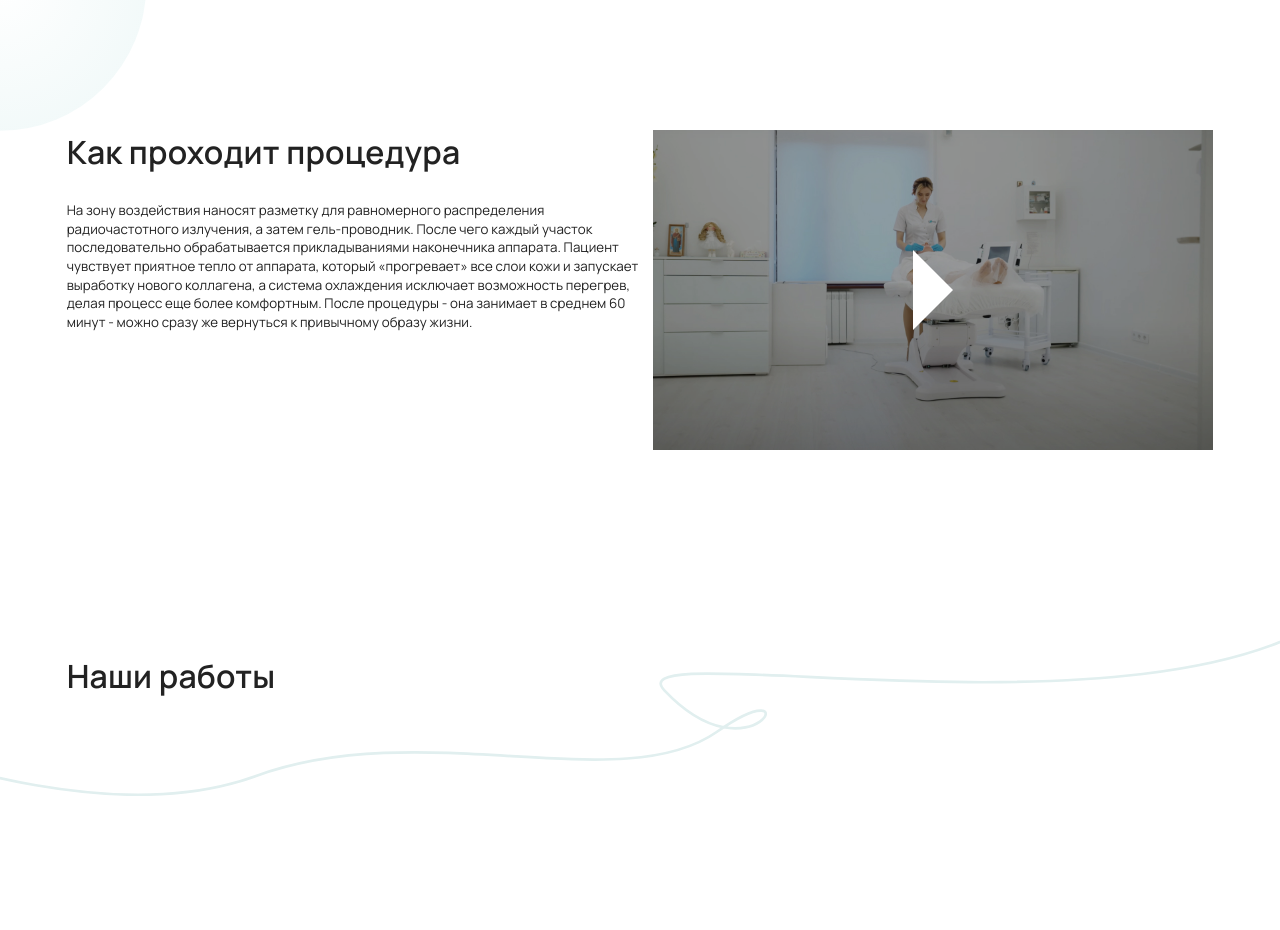
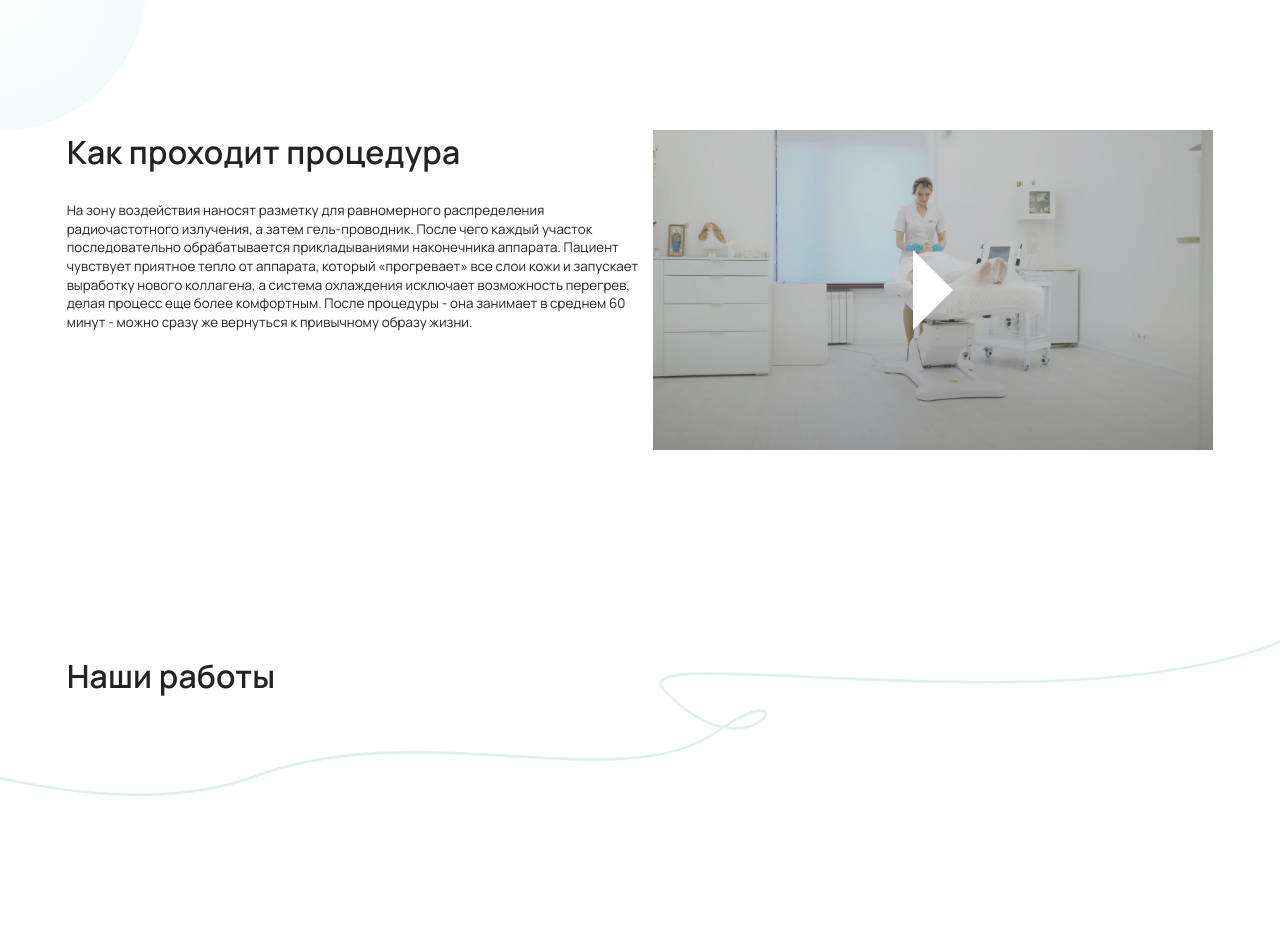
Before and after one commit to studio-yarrr/website-yumed, a website: page src/service-case.html in a window 1280 px wide. Shown: the part 1504-2434 px from the top of the page. Drawn offline with nearby package versions, Linux system fonts and the light colour scheme; some packages are replaced by stand-ins of ours; files that its build step writes are made by us from their sources; a script that the page names is missing.

Commit message:
fix block procedure

```diff
--- a/src/assets/scss/blocks/_service-procedure.scss
+++ b/src/assets/scss/blocks/_service-procedure.scss
@@ -1,8 +1,9 @@
 .service-procedure {
   width: 100%;
   margin-bottom: 30.6rem;
+
   @include breakpoint(1024px) {
-    margin-bottom:  10rem;
+    margin-bottom: 10rem;
   }
 
   &__wrapper {
@@ -11,6 +12,7 @@
     justify-content: space-between;
 
     gap: 2rem;
+
     @include breakpoint(500px) {
       flex-direction: column;
     }
@@ -21,6 +23,7 @@
     display: flex;
     flex-direction: column;
     gap: 4rem;
+
     @include breakpoint(1024px) {
       gap: 3rem;
       width: 100%;
@@ -31,6 +34,7 @@
     font-size: 2rem;
     line-height: 2.8rem;
     letter-spacing: 0.005em;
+
     @include breakpoint(1024px) {
       font-size: 1.6rem;
     }
@@ -39,44 +43,33 @@
   &__video {
     width: 85rem;
     height: 48rem;
+    position: relative;
+    opacity: 0.8;
+
+    &:hover {
+      opacity: 1;
+    }
+
     @include breakpoint(1024px) {
       width: 100%;
     }
 
     .procedure-item {
-      width: 85rem;
-      height: 48rem;
-      position: relative;
-      overflow: hidden;
-      &:hover {
-        &::before {
-          opacity: 0;
-        }
-      }
+      width: 100%;
+      height: 100%;
+display: flex;
+align-items: center;
+justify-content: center;
 
-      &::before {
-        content: "";
-        position: absolute;
-        top: 0;
-        left: 0;
-        width: 100%;
-        height: 100%;
-        background-color: rgba(0, 0, 0, 0.2);
-        transition: 0.3s;
-      }
+
 
       &__img {
         width: 100%;
         height: 100%;
         object-fit: cover;
         object-position: center;
+        position: relative;
 
-        img {
-          object-fit: cover;
-          object-position: center;
-          width: 100%;
-          height: 100%;
-        }
       }
 
       &[data-video] {
@@ -91,6 +84,5 @@
         }
       }
     }
-
   }
 }
--- a/src/partials/_service-procedure.html
+++ b/src/partials/_service-procedure.html
@@ -12,11 +12,8 @@
           процедуры - она занимает в среднем 60 минут - можно сразу же вернуться к привычному образу жизни.</p>
       </div>
       <div class="service-procedure__video video__content">
-        <a href="https://www.youtube.com/embed/kbXmakXvNfo?si=U_88aTHHw9sA523s&amp;controls=0"  class="procedure-item" data-fancybox data-video>
-          <div class="procedure-item__img">
-            <img src="./assets/images/service-procedure.jpg" alt="">
-          </div>
-
+        <a href="https://www.youtube.com/embed/kbXmakXvNfo?si=U_88aTHHw9sA523s&amp;controls=0" class="procedure-item" data-fancybox data-video>
+            <img  class="procedure-item__img" src="./assets/images/service-procedure.jpg" alt="">
         </a>
       </div>
 
```
Also changed, not shown: dist/assets/css/style.css, dist/assets/css/style.min.css, dist/service-case.html.
